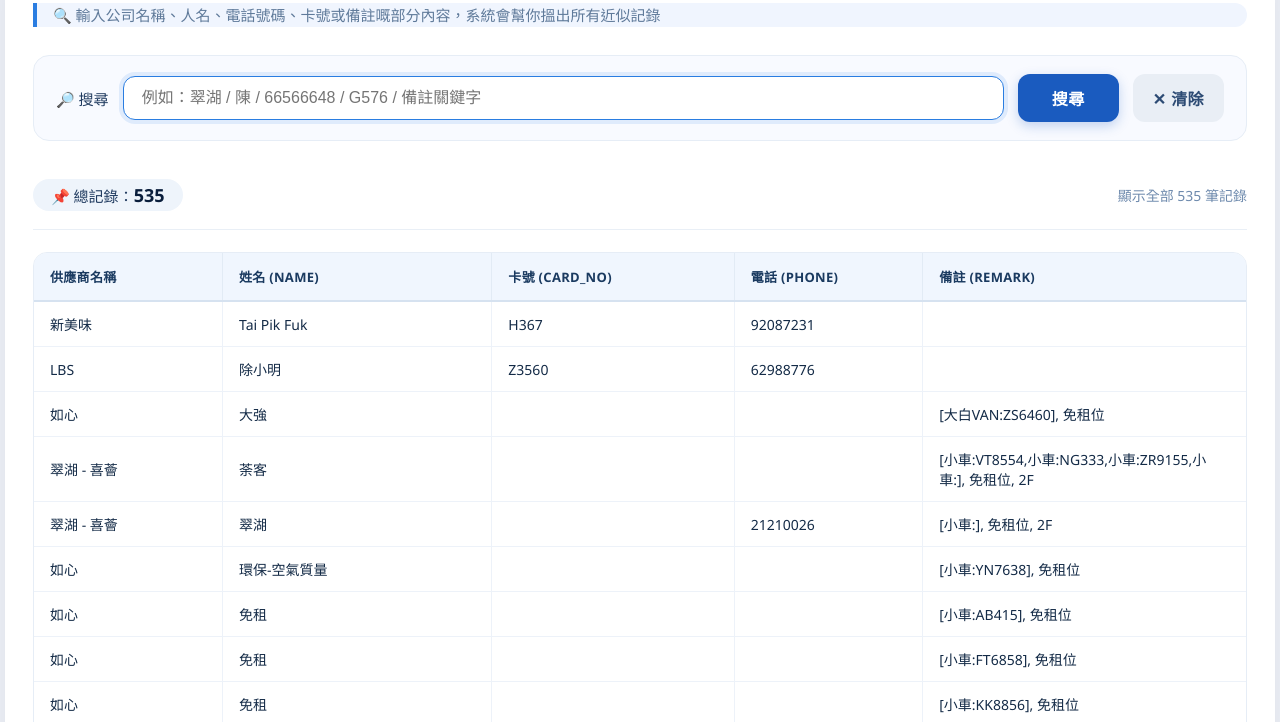
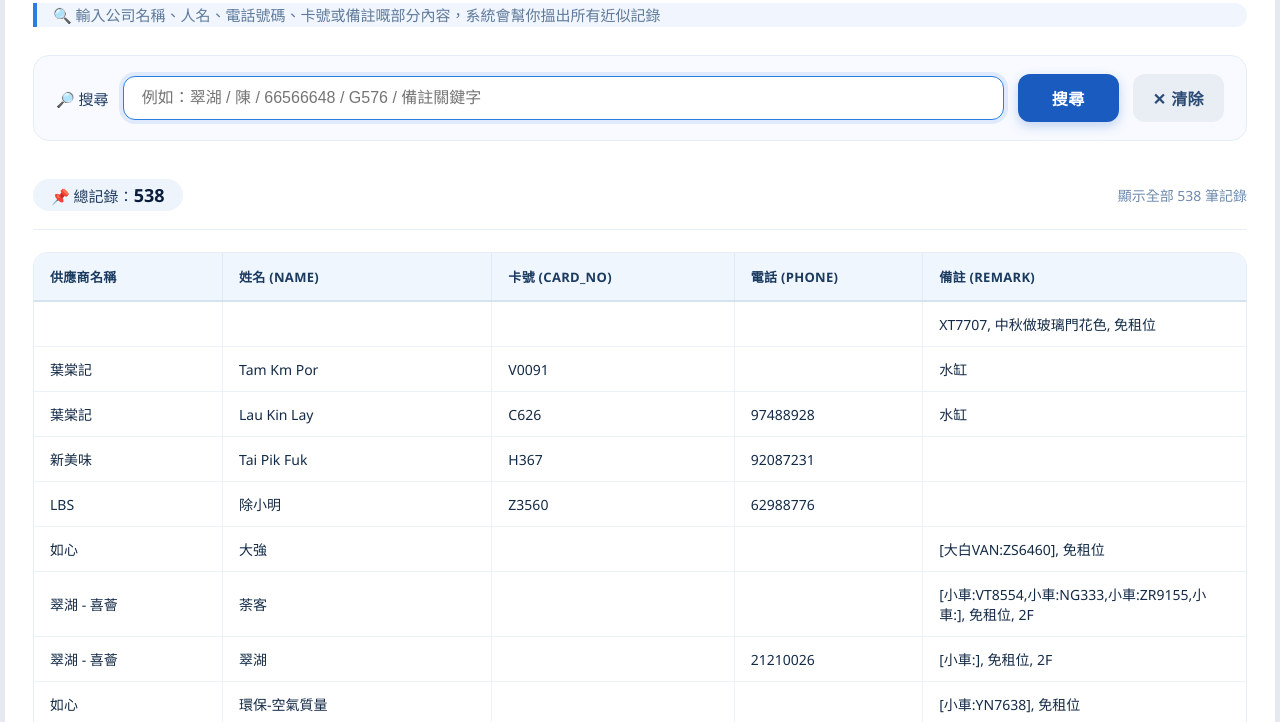
Before and after one commit to alan10thousand2/nina-supplier-log, a plain HTML site: page index.html in a window 1280 px wide. Shown: the part 78-800 px from the top of the page. Drawn offline with Linux system fonts and the light colour scheme.

Commit message:
update data

```diff
--- a/index.html
+++ b/index.html
@@ -357,6 +357,9 @@
       // 1. 數據：包含第五列「備註」
       // --------------------------------------------------------------
       const rawData = [
+        ["", "", "", "", "XT7707, 中秋做玻璃門花色, 免租位"],
+        ["葉棠記", "Tam Km Por", "V0091", "", "水缸"],
+        ["葉棠記", "Lau Kin Lay", "C626", "97488928", "水缸"],
         ["新美味", "Tai Pik Fuk", "H367", "92087231", ""],
         ["LBS", "除小明", "Z3560", "62988776", ""],
         ["如心", "大強", "", "", "[大白VAN:ZS6460], 免租位"],
@@ -422,7 +425,7 @@
         ["鴻發海產", "Cheung Ngai Chuen", "Z7629", "60973653", "翠湖"],
         ["鴻發海產", "何毅恆", "PE9931", "93397035", "PE9931,翠湖"],
         ["鴻發海產", "Ho Ngai Rang", "PE9931", "93397035", "PE9931,翠湖"],
-        ["鴻發海產", "李偉明", "G2060", "62211477", ""],
+        ["鴻發海產", "李偉明", "G20602", "62211477", ""],
         ["A.T.A.L.", "陳紹康", "A1755", "51990361", "安樂 ATAL control room"],
         ["A.T.A.L.", "張漢銘", "A1159", "51291580", "安樂 ATAL control room"],
         ["A.T.A.L.", "李敬民", "3FS911", "62083507", "安樂 ATAL control room"],
@@ -515,8 +518,20 @@
         ["成利", "Tze Long Sing", "MBST8004R-03-26R", "26222797"],
         ["Watson", "陳科進", "K673", "89959204", "每次4支水"],
         ["Watson", "Chan For Chun", "K673", "89959204", ""],
-        ["惠普護理用品", "莊春城", "C4302", "94295495", "5F 防梅制"],
-        ["惠普護理用品", "Chong Chun Shing", "C4302", "94295495", "5F 防梅制"],
+        [
+          "惠普護理用品",
+          "莊春城",
+          "C4302",
+          "94295495",
+          "5F 防梅制, VAN:HS5020",
+        ],
+        [
+          "惠普護理用品",
+          "Chong Chun Shing",
+          "C4302",
+          "94295495",
+          "5F 防梅制, VAN:HS5020",
+        ],
         ["三喜", "Tang Dejie", "M9082", "95122328", "賣油"],
         ["修水箱", "石志國", "WX729", "44494866"],
         ["修水箱", "Shi Zhiguo", "WX729", "44494866"],
```
